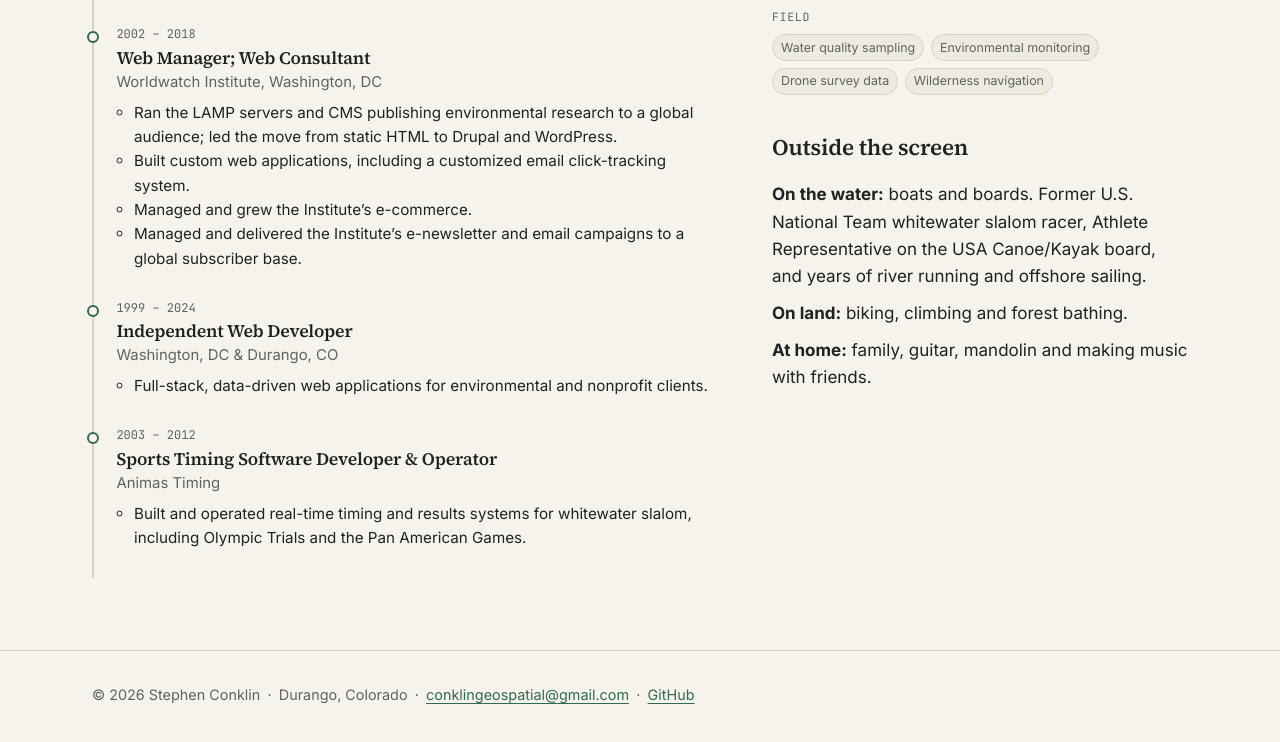
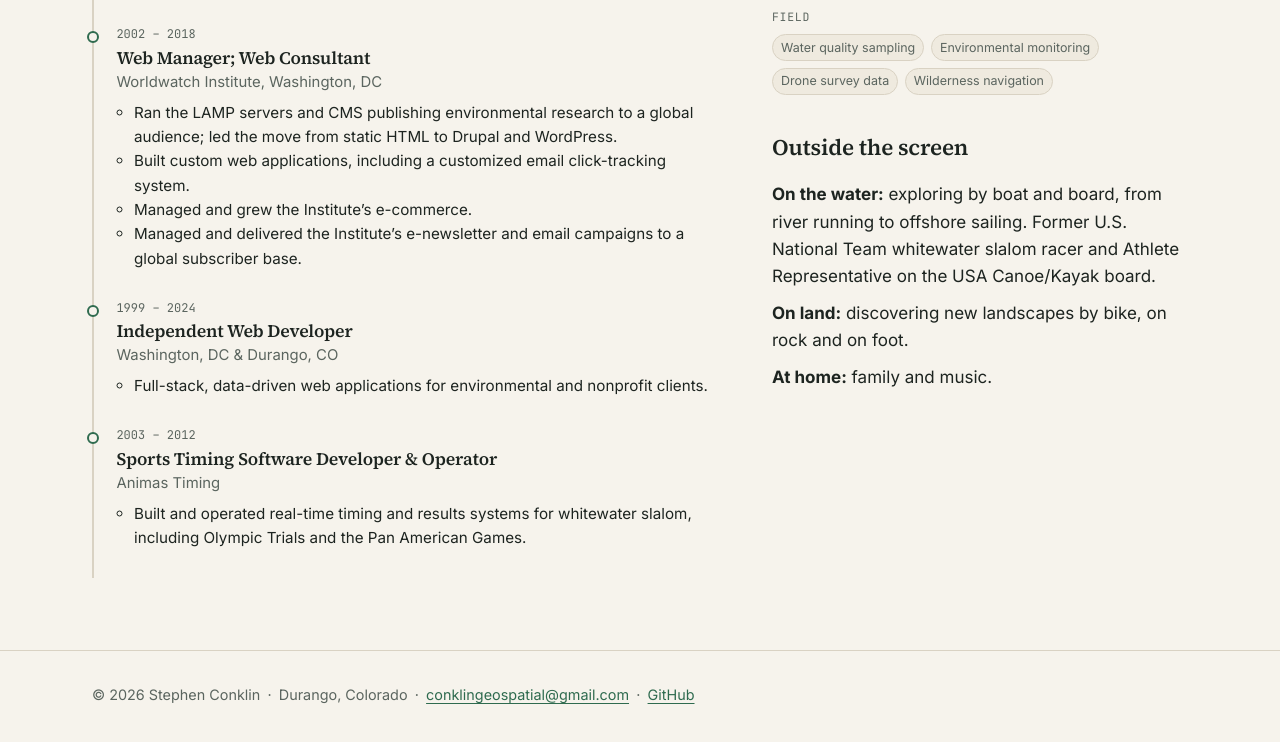
Before and after one commit to stephenconklin/stephenconklin.github.io, an Astro site: page /about in a window 1280 px wide. Shown: the part 1522-2264 px from the top of the page. Built offline with nearby package versions, Linux system fonts and the light colour scheme; Astro itself is replaced by a stand-in of ours.

Commit message:
About: revise Outside the screen

```diff
--- a/src/pages/about.astro
+++ b/src/pages/about.astro
@@ -96,11 +96,11 @@ import { profile, experience, education, coursework, toolbox } from '../data/pro
           <h2>Outside the screen</h2>
           <ul class="outside">
             <li>
-              <b>On the water:</b> boats and boards. Former U.S. National Team whitewater slalom racer, Athlete
-              Representative on the USA Canoe/Kayak board, and years of river running and offshore sailing.
+              <b>On the water:</b> exploring by boat and board, from river running to offshore sailing. Former
+              U.S. National Team whitewater slalom racer and Athlete Representative on the USA Canoe/Kayak board.
             </li>
-            <li><b>On land:</b> biking, climbing and forest bathing.</li>
-            <li><b>At home:</b> family, guitar, mandolin and making music with friends.</li>
+            <li><b>On land:</b> discovering new landscapes by bike, on rock and on foot.</li>
+            <li><b>At home:</b> family and music.</li>
           </ul>
         </section>
       </div>
```
